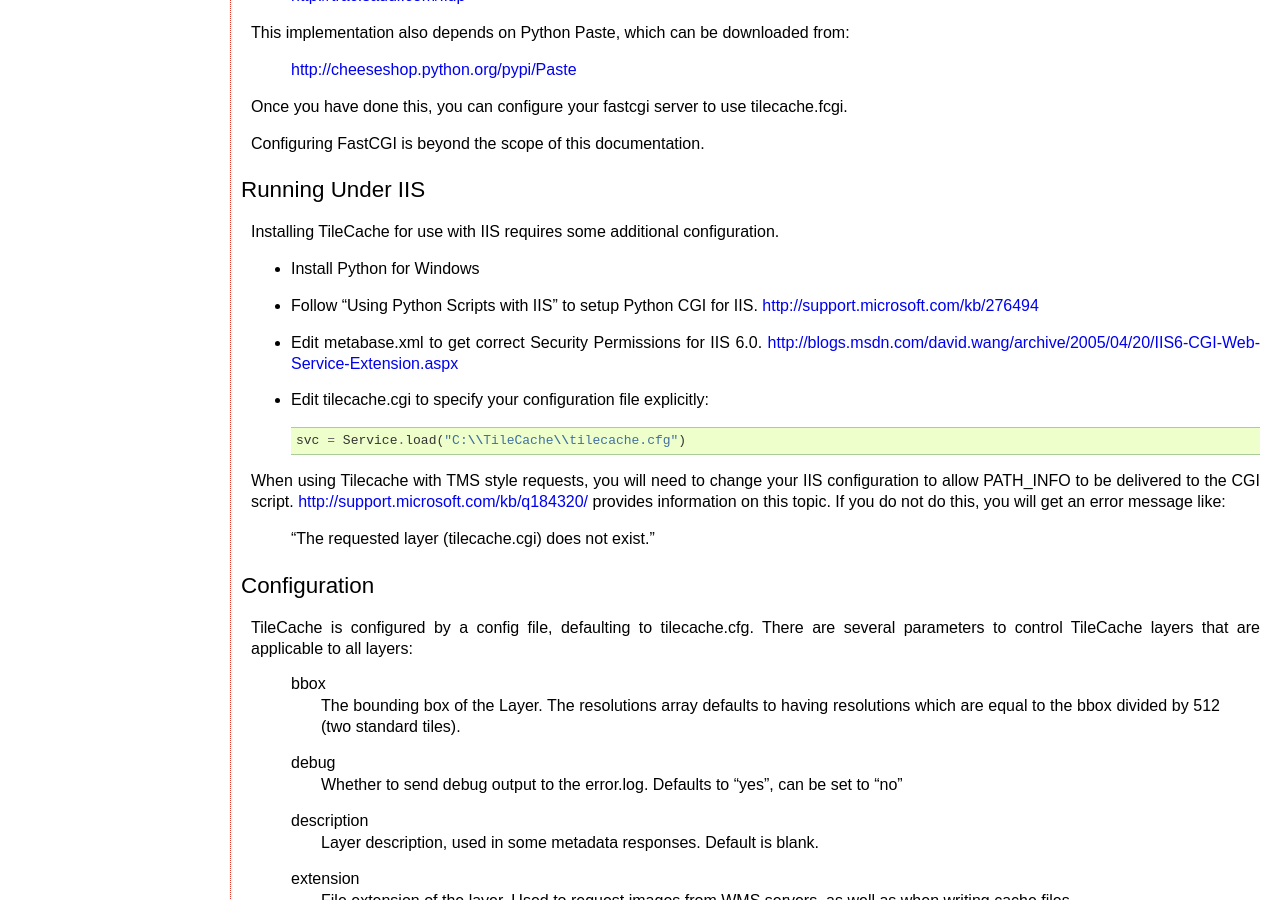
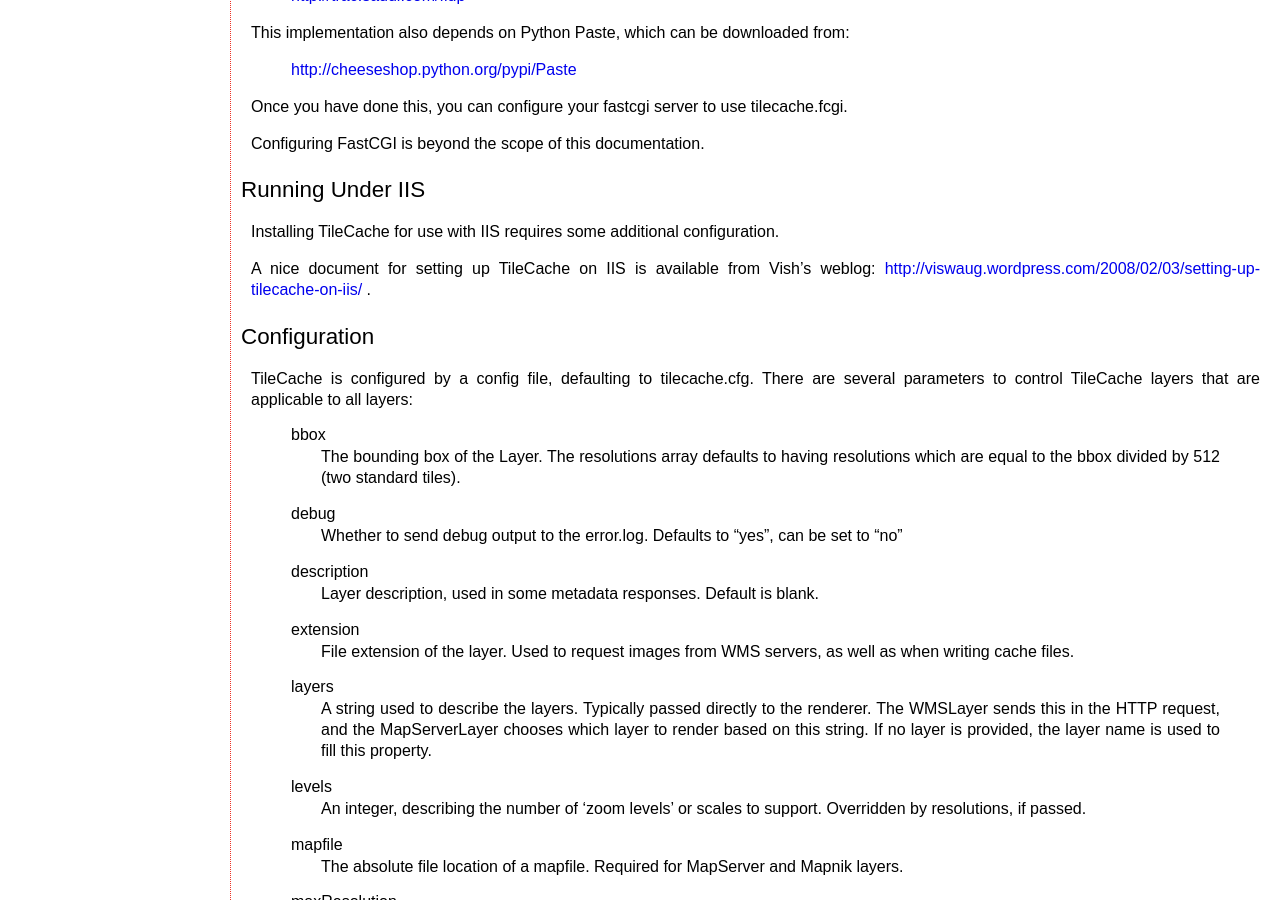
Before and after one commit to llerradyoh/tilecache, a Sphinx documentation site: the page built from tilecache/docs/README.txt, in a window 1280 px wide and 900 px high, scrolled down 3095 px. Built offline with Sphinx 7.4.7, drawn with Linux system fonts in a browser that asks for light colours.

Commit message:
Point IIS docs to Vish's weblog post, because the links in our IIS section were woefully... well, dead.

```diff
--- a/tilecache/docs/README.txt
+++ b/tilecache/docs/README.txt
@@ -206,24 +206,8 @@ Running Under IIS
 
 Installing TileCache for use with IIS requires some additional configuration.
 
-* Install Python for Windows
-* Follow "Using Python Scripts with IIS" to setup Python CGI for IIS.
-  http://support.microsoft.com/kb/276494
-* Edit metabase.xml to get correct Security Permissions for IIS 6.0.
-  http://blogs.msdn.com/david.wang/archive/2005/04/20/IIS6-CGI-Web-Service-Extension.aspx
-* Edit tilecache.cgi to specify your configuration file explicitly:
-
-  ::
-
-     svc = Service.load("C:\\TileCache\\tilecache.cfg")
-
-When using Tilecache with TMS style requests, you will need to change your
-IIS configuration to allow PATH_INFO to be delivered to the CGI script.
-http://support.microsoft.com/kb/q184320/ provides information on this
-topic. If you do not do this, you will get an error message like:
-
- "The requested layer (tilecache.cgi) does not exist."
-
+A nice document for setting up TileCache on IIS is available from Vish's
+weblog: http://viswaug.wordpress.com/2008/02/03/setting-up-tilecache-on-iis/ .
 
 Configuration
 =============
```
